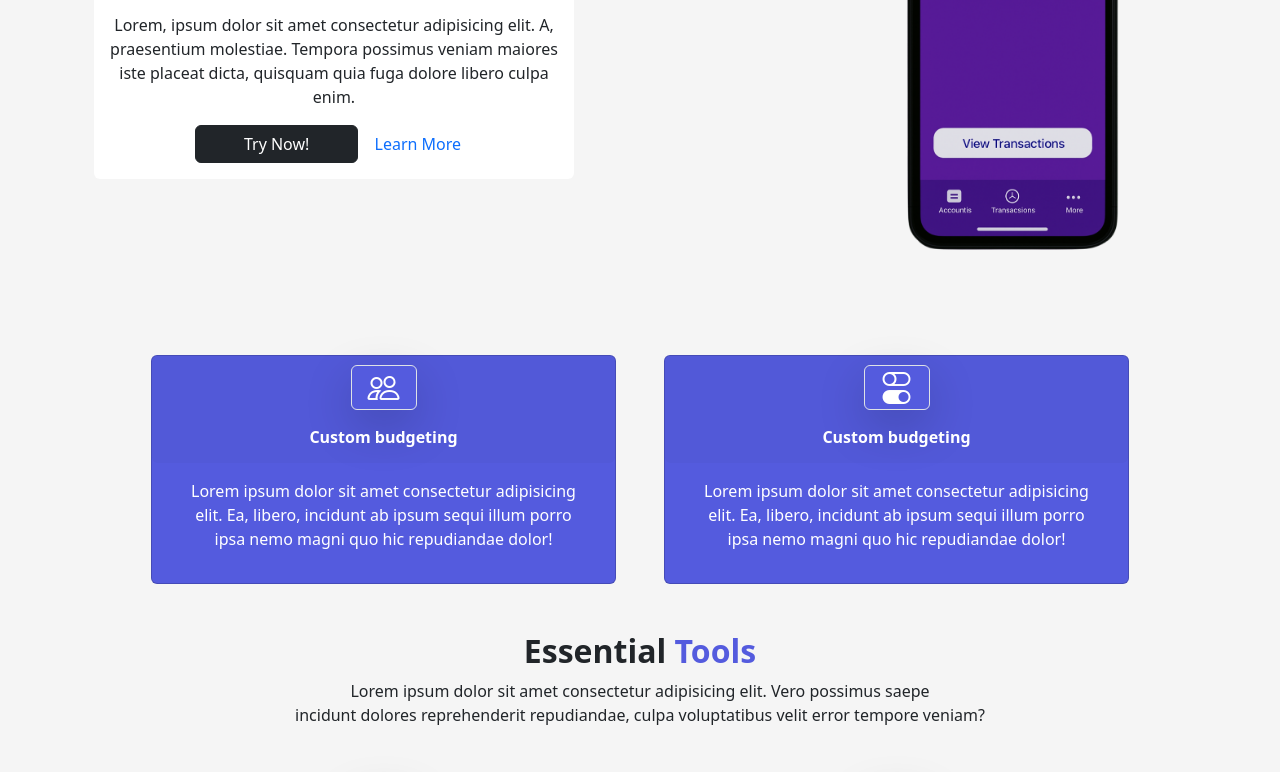
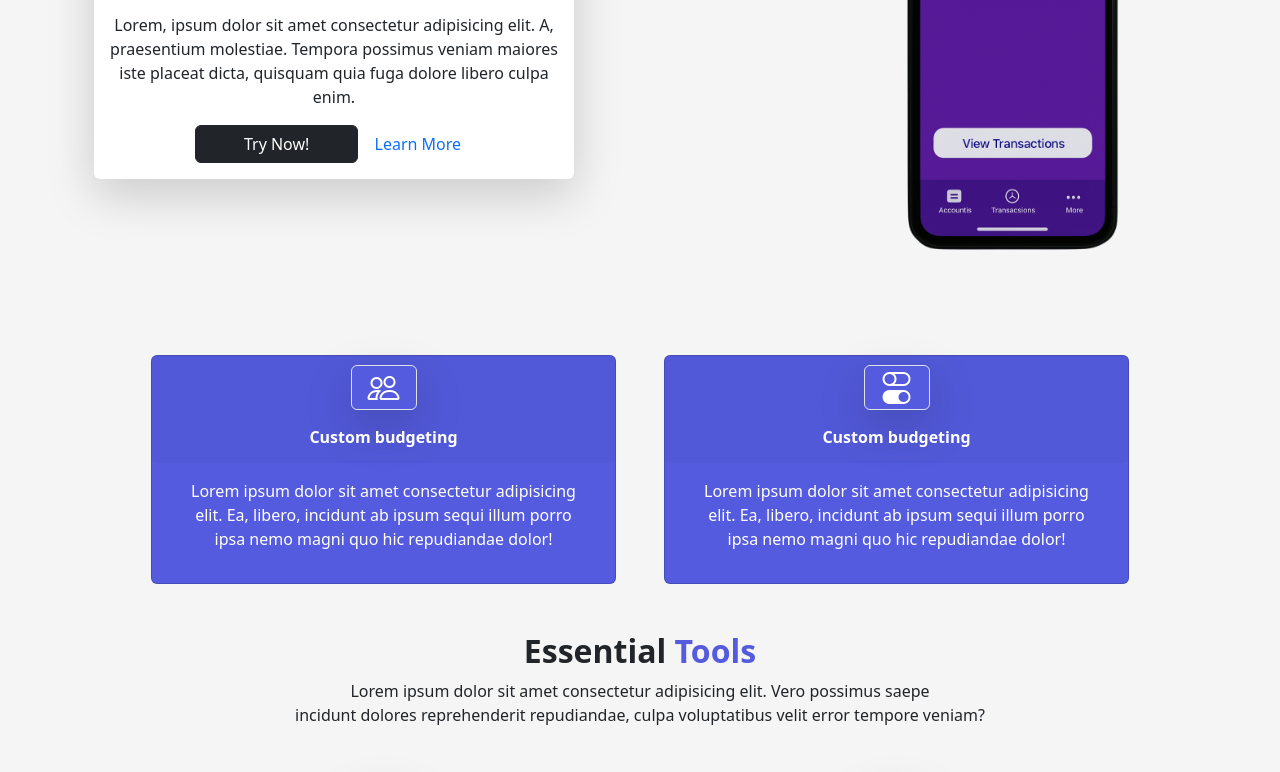
Before and after one commit to Enyinnaya-x/Mywealth, a plain HTML site: page index.html in a window 1280 px wide. Shown: the part 296-1068 px from the top of the page. Drawn offline with nearby package versions, Linux system fonts and the light colour scheme.

Commit message:
shadow update

```diff
--- a/index.html
+++ b/index.html
@@ -47,7 +47,7 @@
     <hr>
     <div class="container d-flex flex-column flex-md-row mt-5 justify-content-center align-items-center">
         <div class="container">
-            <div class="card col-12 col-md-8 border-0">
+            <div class="card col-12 col-md-8 border-0 shadow-lg">
                 <div class="card-header w-100 text-center bg-white border-0">
                     <h1 class="fw-bold fs-2"><span>Optimize</span> your financial spendings</h1>
                 </div>
```
